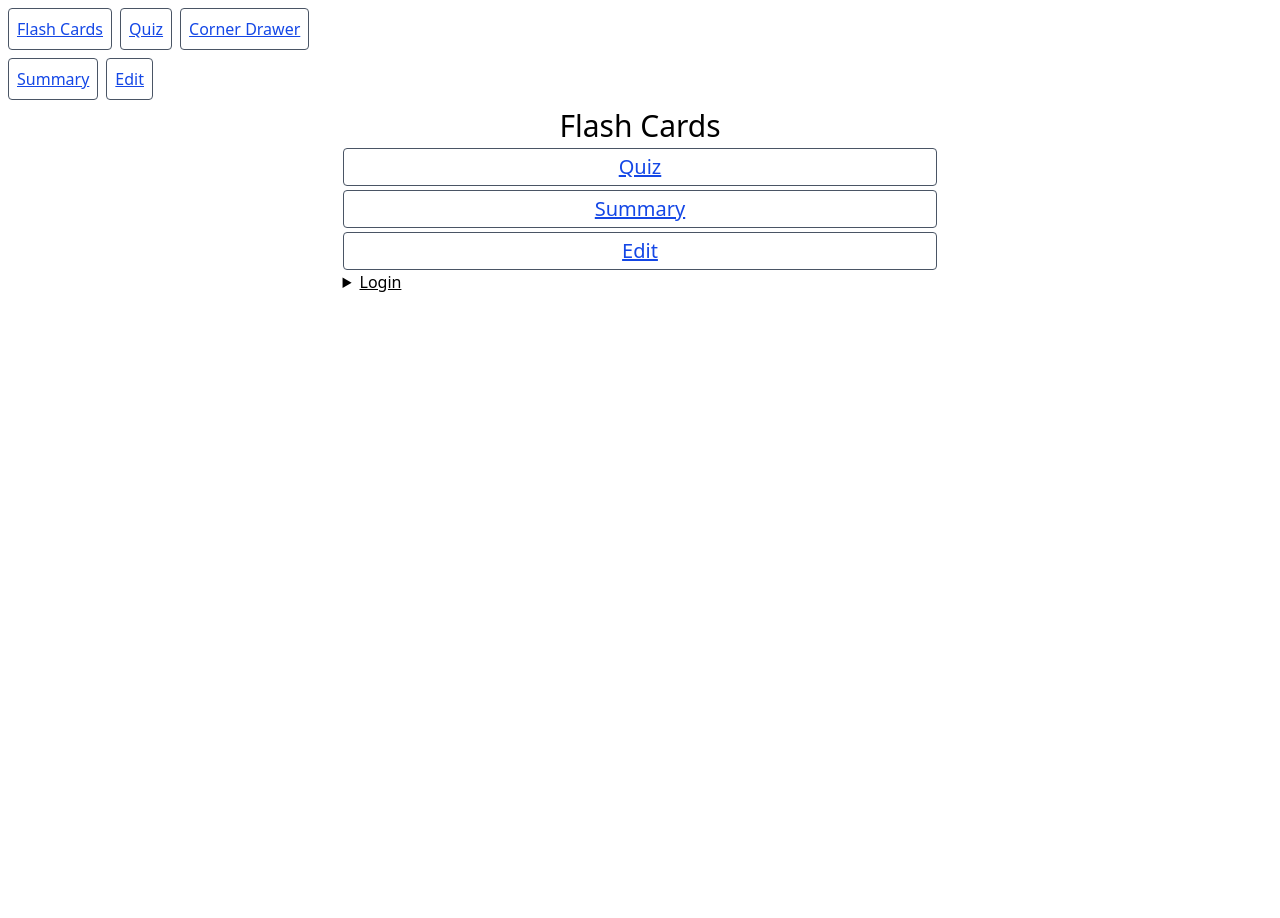
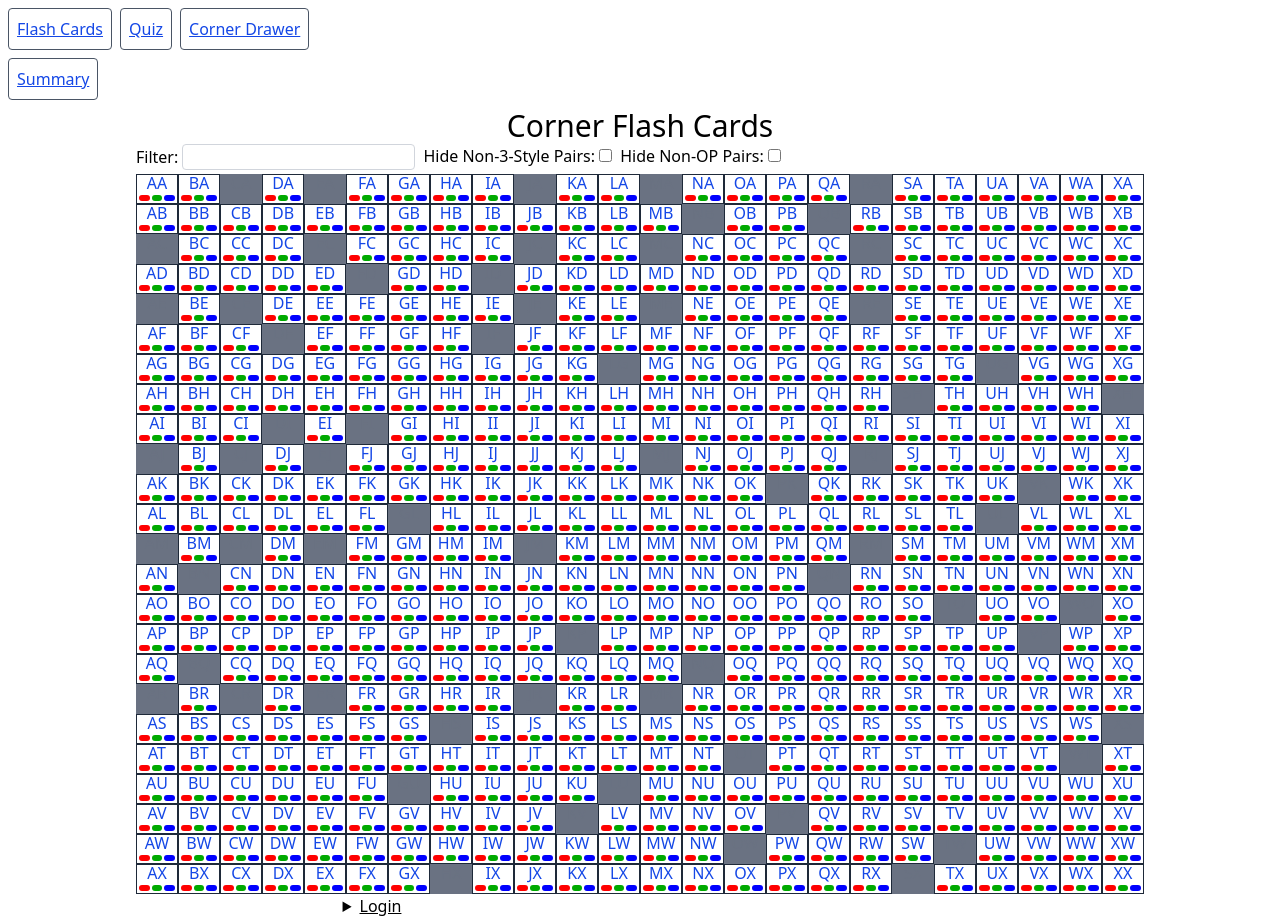
Before and after one commit to nick-ng/bld, a SvelteKit app: page /flash-cards in a window 1280 px wide. Before the commit the page ends 800 px from the top, so only its background shows below. Built offline with nearby package versions, Linux system fonts and the light colour scheme.

Commit message:
feat: change routes for flash cards

```diff
--- /dev/null
+++ b/src/lib/components/all-flash-cards.svelte
@@ -0,0 +1,74 @@
+<script lang="ts">
+	import { goto } from "$app/navigation";
+	import LetterPairChooser from "./flash-card-chooser.svelte";
+	import { optionsStore } from "$lib/stores/options";
+	import { getAllLetterPairs } from "$lib/utils";
+
+	const allLetterPairs = getAllLetterPairs(true);
+	let letterPairFilter = $state("");
+</script>
+
+<div class="lg:w-min m-auto">
+	<div class="flex flex-row justify-center items-end">
+		<h1>Corner Flash Cards</h1>
+	</div>
+	<div class="flex flex-row gap-2">
+		<form
+			class="mb-1"
+			onsubmit={(event) => {
+				event.preventDefault();
+
+				const trimmedLetterPair = letterPairFilter.trim().toLowerCase();
+
+				if (trimmedLetterPair.length === 2 && allLetterPairs.includes(trimmedLetterPair)) {
+					goto(`/flash-cards/edit/${trimmedLetterPair}`);
+				}
+			}}
+		>
+			<label class="block"
+				>Filter:
+				<input type="text" autocomplete="off" bind:value={letterPairFilter} />
+			</label>
+		</form>
+		<label
+			>Hide Non-3-Style Pairs: <input
+				type="checkbox"
+				bind:checked={$optionsStore.hideNon3Style}
+			/></label
+		>
+		<label
+			>Hide Non-OP Pairs: <input type="checkbox" bind:checked={$optionsStore.hideNonOP} /></label
+		>
+	</div>
+	<div class="letterPairGrid">
+		{#each allLetterPairs.filter((lp) => {
+			if (!letterPairFilter.trim()) {
+				return true;
+			}
+
+			return lp.startsWith(letterPairFilter);
+		}) as letterPair}
+			<LetterPairChooser
+				{letterPair}
+				hideNon3Style={$optionsStore.hideNon3Style}
+				hideNonOP={$optionsStore.hideNonOP}
+			/>
+		{/each}
+	</div>
+</div>
+
+<style>
+	.letterPairGrid {
+		display: grid;
+		justify-content: center;
+		grid-template-columns: repeat(auto-fill, 42px);
+	}
+
+	@media (min-width: 1024px) {
+		.letterPairGrid {
+			grid-auto-flow: column dense;
+			grid-template-columns: repeat(24, 42px);
+			grid-template-rows: repeat(24, 1fr);
+		}
+	}
+</style>
--- /dev/null
+++ b/src/lib/components/flash-card-chooser.svelte
@@ -0,0 +1,47 @@
+<script lang="ts">
+	import { flashCardStore } from "$lib/stores/flash-cards";
+	import { isTwist, is3Style, isOP } from "$lib/utils";
+
+	interface Props {
+		letterPair?: string;
+		hideNonOP?: boolean;
+		hideNon3Style?: boolean;
+	}
+
+	let { letterPair = "", hideNonOP = true, hideNon3Style = true }: Props = $props();
+
+	const getIndicators = (letterPair: string, store: typeof $flashCardStore) => {
+		const letterPairObject = store[letterPair];
+		return [
+			!letterPairObject?.memo && "#ff0000ff",
+			!letterPairObject?.commutator && "#00aa00ff",
+			!letterPairObject?.image && "#0000ffff"
+		];
+	};
+
+	let isNotEitherMethod = $derived(!isOP(letterPair) && !is3Style(letterPair));
+</script>
+
+{#if isTwist(letterPair) || isNotEitherMethod || (hideNon3Style && !is3Style(letterPair)) || (hideNonOP && !isOP(letterPair))}
+	<div
+		class="bg-gray-500 text-center no-underline p-0 border border-gray-500 cursor-not-allowed hidden lg:block"
+	>
+		<div class="text-gray-500 uppercase p-0 mb-1 leading-none">{letterPair}</div>
+		<div class="h-2 px-0.5 pb-0.5"></div>
+	</div>
+{:else}
+	<a
+		class="relative block bg-white text-center no-underline border p-0 border-gray-800"
+		href={`/flash-cards/edit?lp=${letterPair}`}
+	>
+		<div class="uppercase p-0 mb-1 leading-none">{letterPair}</div>
+		<div class="h-2 flex flex-row justify-center gap-0.5 px-0.5 pb-0.5">
+			{#each getIndicators(letterPair, $flashCardStore) as colorHex}
+				<div
+					class="rounded-full block flex-1"
+					style={`background-color: ${colorHex || "#ffffff00"};}`}
+				></div>
+			{/each}
+		</div>
+	</a>
+{/if}
--- /dev/null
+++ b/src/lib/components/flash-card-view.svelte
@@ -0,0 +1,34 @@
+<script lang="ts">
+	import type { FlashCard } from "$lib/types";
+
+	import { commutatorDetails } from "$lib/utils";
+	import Corners from "$lib/components/corners.svelte";
+	import Image from "$lib/components/image.svelte";
+
+	interface Props {
+		flashCard: FlashCard;
+	}
+
+	let { flashCard }: Props = $props();
+</script>
+
+<div class="flex flex-col items-center min-h-[460px] gap-1 relative">
+	<h2 class="uppercase m-0">{flashCard.letterPair}</h2>
+	<Corners letterPair={flashCard.letterPair} />
+	<div class="text-2xl">{flashCard.memo}</div>
+	<Image imageUri={flashCard.image} alt={`${flashCard.letterPair.toUpperCase()} visualisation`} />
+	{#if flashCard.commutator}
+		<div>
+			<span class="text-xl font-mono"
+				>{commutatorDetails(flashCard.commutator).normalisedCommutator}</span
+			>
+			<a
+				href={`https://blddb.net/corner.html?letter-pair=c${flashCard.letterPair}`}
+				target="pux_blddb_corner_comm">blddb.net</a
+			>
+		</div>
+	{/if}
+	{#if flashCard.tags}
+		<div>{flashCard.tags}</div>
+	{/if}
+</div>
--- /dev/null
+++ b/src/lib/components/flash-cards-nav.svelte
@@ -0,0 +1,6 @@
+<div class="flex flex-row items-start mx-1 my-2 gap-2">
+	<a
+		class="rounded border border-gray-600 px-2 py-0 dark:border-gray-300 cannot-hover:py-2 block"
+		href="/flash-cards/summary">Summary</a
+	>
+</div>
--- a/src/routes/flash-cards/+layout.svelte
+++ b/src/routes/flash-cards/+layout.svelte
@@ -1,5 +1,7 @@
 <script lang="ts">
 	import type { Snippet } from "svelte";
+
+	import FlashCardsNav from "$lib/components/flash-cards-nav.svelte";
 
 	interface Props {
 		children?: Snippet;
@@ -8,16 +10,7 @@
 	let { children }: Props = $props();
 </script>
 
-<div class="flex flex-row items-start mx-1 my-2 gap-2">
-	<a
-		class="rounded border border-gray-600 px-2 py-0 dark:border-gray-300 cannot-hover:py-2 block"
-		href="/flash-cards/summary">Summary</a
-	>
-	<a
-		class="rounded border border-gray-600 px-2 py-0 dark:border-gray-300 cannot-hover:py-2 block"
-		href="/flash-cards/edit">Edit</a
-	>
-</div>
+<FlashCardsNav />
 
 <div>
 	{@render children?.()}
--- a/src/routes/flash-cards/+page.svelte
+++ b/src/routes/flash-cards/+page.svelte
@@ -1,95 +1,14 @@
 <script lang="ts">
 	import { USERNAME_STORE_KEY, PASSWORD_STORE_KEY } from "$lib/constants";
-	// import { optionsStore } from "$lib/stores/options";
-	// import { getAllLetterPairs, getLettersOfTheDay } from "$lib/utils";
+	import AllFlashCards from "$lib/components/all-flash-cards.svelte";
 
 	let showLogin = $state(false);
 	let username = $state("");
 	let password = $state("");
-
-	// @todo(nick-ng): get letter pairs of the day
-	// number of letter pairs
-	// one set of letter pairs for the entire day
-	// no duplicate letter pairs until all letter pairs have been used
-
-	// $: lettersOfTheDay = getLettersOfTheDay(
-	// 	new Date(),
-	// 	$optionsStore.hideNon3Style,
-	// 	$optionsStore.hideNonOP
-	// );
 </script>
 
+<AllFlashCards />
 <div class="max-w-prose mx-auto">
-	<h1 class="text-center">Flash Cards</h1>
-	<ul>
-		<li class="mt-1">
-			<a
-				class="text-xl leading-none py-2 rounded border border-gray-600 px-2 py-0 dark:border-gray-300 cannot-hover:py-2 block text-center"
-				href="/quiz">Quiz</a
-			>
-		</li>
-		<li class="mt-1">
-			<a
-				class="text-xl leading-none py-2 rounded border border-gray-600 px-2 py-0 dark:border-gray-300 cannot-hover:py-2 block text-center"
-				href="/flash-cards/summary">Summary</a
-			>
-		</li>
-		<li class="mt-1">
-			<a
-				class="text-xl leading-none py-2 rounded border border-gray-600 px-2 py-0 dark:border-gray-300 cannot-hover:py-2 block text-center"
-				href="/flash-cards/edit">Edit</a
-			>
-		</li>
-	</ul>
-	<!-- <h2 class="text-center">Letter Pairs of the Day</h2>
-	<details class="max-w-prose mx-auto">
-		<summary>Options</summary>
-		<table>
-			<tbody>
-				<tr>
-					<td>
-						<label for="flash-card-home-non-3-style">Exclude Non-3-Style Pairs</label>
-					</td>
-					<td class="pl-2">
-						<input
-							id="flash-card-home-non-3-style"
-							type="checkbox"
-							bind:checked={$optionsStore.hideNon3Style}
-						/>
-					</td>
-				</tr>
-				<tr>
-					<td>
-						<label for="flash-card-home-non-3-style">Exclude Non-OP Pairs</label>
-					</td>
-					<td class="pl-2">
-						<input
-							id="flash-card-home-non-3-style"
-							type="checkbox"
-							bind:checked={$optionsStore.hideNonOP}
-						/>
-					</td>
-				</tr>
-			</tbody>
-		</table>
-	</details>
-	<table>
-		<thead>
-			<tr>
-				<th>Pair</th>
-				<th>Commutator</th>
-				<th>Edit</th>
-			</tr>
-		</thead>
-		<tbody>
-			{#each lettersOfTheDay as letterPair}
-				<tr>
-					<td class="uppercase">{letterPair}</td>
-				</tr>
-			{/each}
-		</tbody>
-	</table>
-	<hr class="my-1" /> -->
 	<details class="max-w-prose mx-auto" bind:open={showLogin}>
 		<summary>Login</summary>
 		<form
--- a/src/routes/flash-cards/edit/+page.svelte
+++ b/src/routes/flash-cards/edit/+page.svelte
@@ -1,6 +1,6 @@
 <script lang="ts">
 	import { page } from "$app/stores";
-	import AllLetterPairs from "./all-letter-pairs.svelte";
+	import AllFlashCards from "$lib/components/all-flash-cards.svelte";
 	import LetterPairEditor from "./letter-pair-editor.svelte";
 
 	let letterPair = $derived($page.url.searchParams.get("lp"));
@@ -9,5 +9,5 @@
 {#if letterPair?.length == 2}
 	<LetterPairEditor {letterPair} />
 {:else}
-	<AllLetterPairs />
+	<AllFlashCards />
 {/if}
--- a/src/routes/flash-cards/edit/letter-pair-editor.svelte
+++ b/src/routes/flash-cards/edit/letter-pair-editor.svelte
@@ -102,7 +102,7 @@
 </script>
 
 <div class="max-w-prose mx-auto">
-	<a href={$quizStore.length > 0 ? "/quiz" : "/flash-cards/edit"}>Back</a>
+	<a href={$quizStore.length > 0 ? "/quiz" : "/flash-cards"}>Back</a>
 	<h2 class="uppercase text-center">{letterPair}</h2>
 	<div class="text-center mb-1">
 		<Corners {letterPair} />
```
Also changed, not shown: src/lib/components/flash-card.svelte (added, +9 -0 lines), 1 other file (tests, documents, lock files or other folders).
